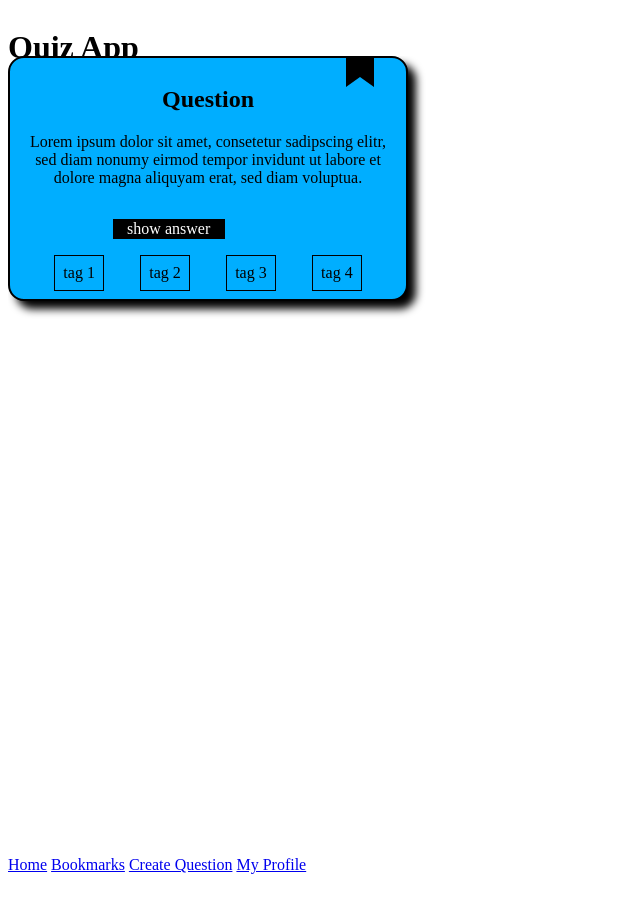
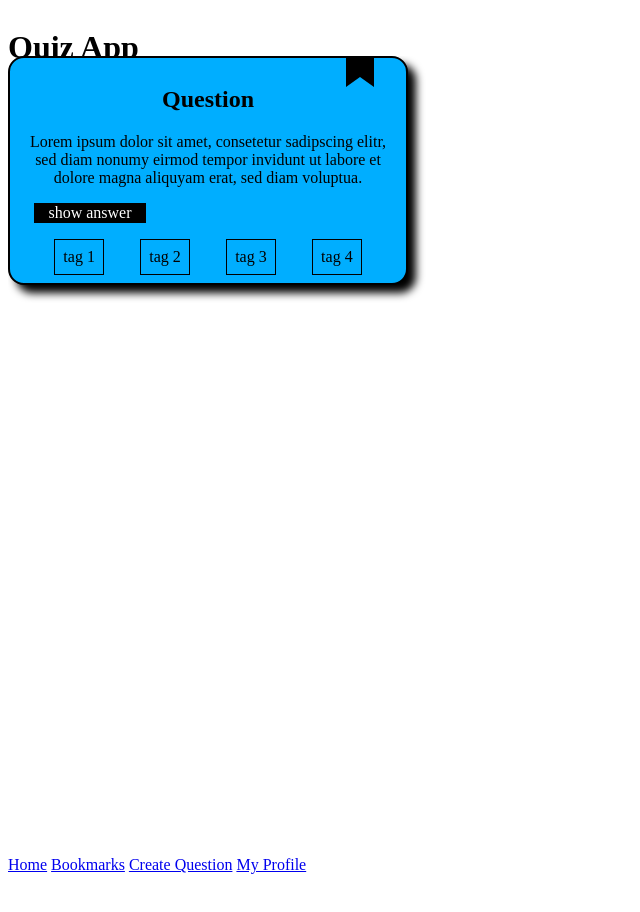
Before and after one commit to badabam/github-actions-hh-web-22-1, a website: page index.html in a window 1280 px wide. Shown: the whole page, without its empty margins (0-640 px from the left). Drawn offline with Linux system fonts and the light colour scheme.

Commit message:
Card update 2

```diff
--- a/index.html
+++ b/index.html
@@ -16,7 +16,7 @@
     <button class="card__bookmark"> <img src="../../images/bookmark 20x20px.svg" alt="bookmark button" height="40"></button>
     <p>Lorem ipsum dolor sit amet, consetetur sadipscing elitr, sed diam nonumy eirmod tempor invidunt ut labore et dolore
       magna aliquyam erat, sed diam voluptua.</p>
-    <details class="classic-wrap">
+    <details>
       <summary class="card__show-answer">show answer</summary>
       <p>Lorem ipsum dolor sit amet</p>
     </details>
```
Also changed, not shown: styles/components/card.html (+1 -1 lines), styles/utility.css (line endings or trailing spaces).
